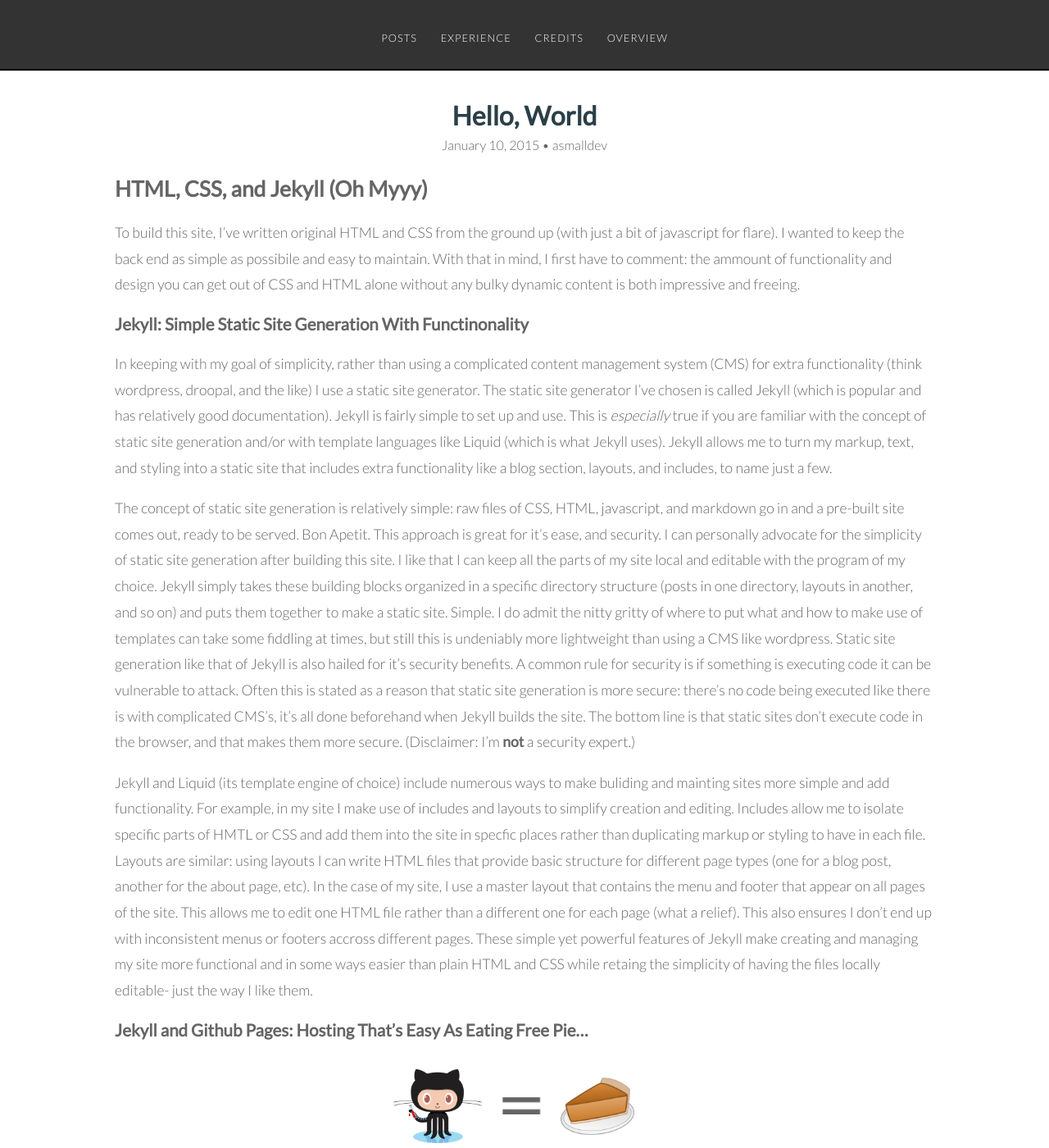
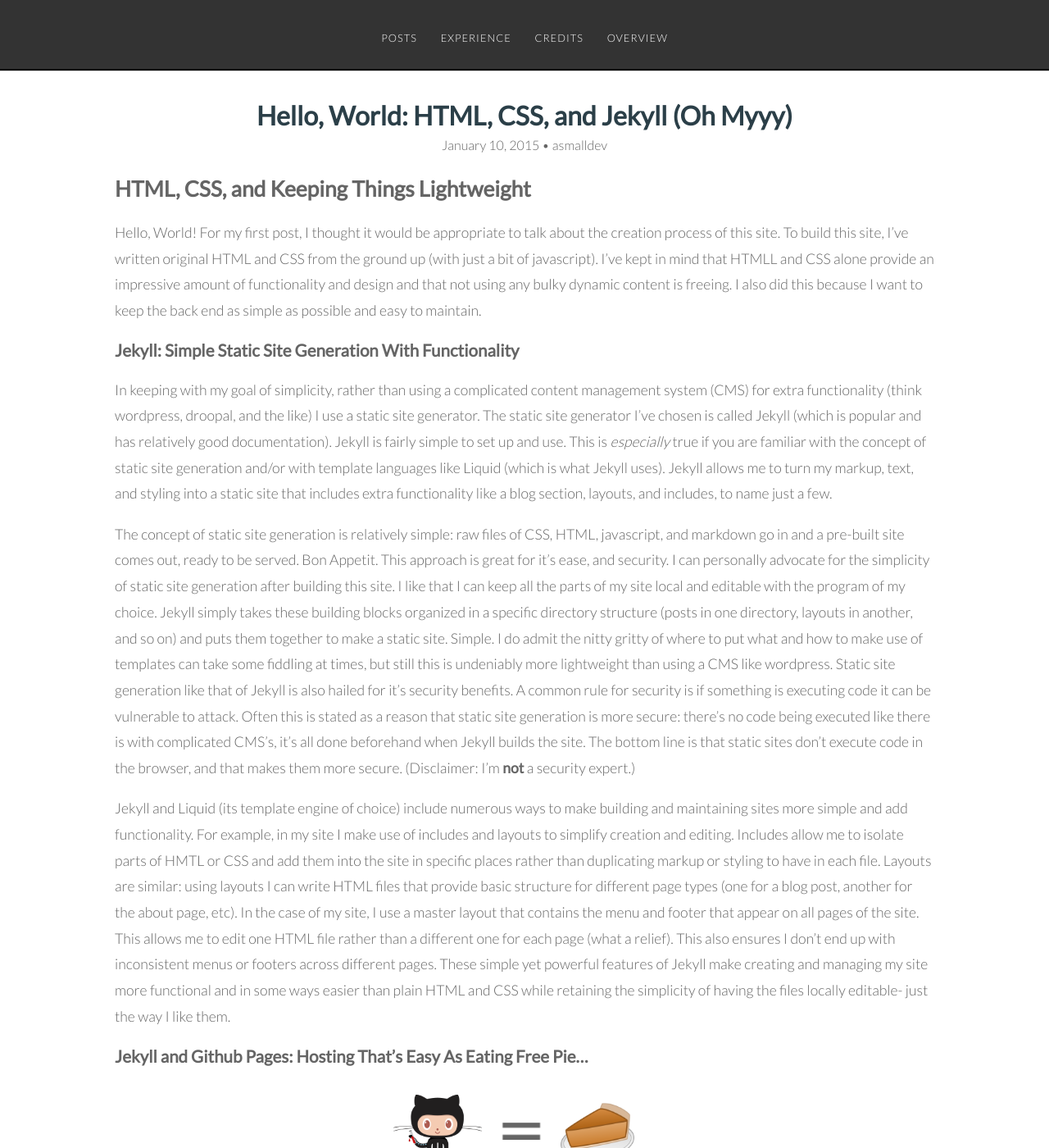
Before and after one commit to csmallbio/asmalldev.github.io, a Jekyll site: the page built from _posts/2014-12-15-hello-world.md, in a window 1280 px wide and 1400 px high. Shown: the whole window at 82% size. Built offline with Jekyll 4.4.1, drawn with Linux system fonts in a browser that asks for light colours; nearby versions of some CDN libraries; some web fonts are replaced; some of the changed text lies outside the part shown.

Commit message:
spell check and typos fix for post0

```diff
--- a/_posts/2014-12-15-hello-world.md
+++ b/_posts/2014-12-15-hello-world.md
@@ -1,22 +1,22 @@
 ---
 layout: post
-title:  "Hello, World"
+title:  "Hello, World: HTML, CSS, and Jekyll (Oh Myyy)"
 date:   2015-1-10 14:02
 author: "asmalldev"
 read_time: "5 minutes"
-article_overview: "Hello, World! For my first post, I thought it would be appropriate to talk about the creation process of this site. To build this site, I've written original HTML and CSS from the ground up (with just a bit of javascript for flare). I wanted to keep the back end as simple as possbile and easy to maintain. With that in mind, I first have to comment: the amount of..."
+article_overview: "Hello, World! For my first post, I thought it would be appropriate to talk about the creation process of this site. To build this site, I've written original HTML and CSS from the ground up (with just a bit of javascript). I've kept in mind that HTMLL and CSS alone provide an impressive amount of functionality and..."
 
 ---
 
-##HTML, CSS, and Jekyll (Oh Myyy)
-To build this site, I've written original HTML and CSS from the ground up (with just a bit of javascript for flare). I wanted to keep the back end as simple as possibile and easy to maintain. With that in mind, I first have to comment: the ammount of functionality and design you can get out of CSS and HTML alone without any bulky dynamic content is both impressive and freeing.
+##HTML, CSS, and Keeping Things Lightweight
+Hello, World! For my first post, I thought it would be appropriate to talk about the creation process of this site. To build this site, I've written original HTML and CSS from the ground up (with just a bit of javascript). I've kept in mind that HTMLL and CSS alone provide an impressive amount of functionality and design and that not using any bulky dynamic content is freeing. I also did this because I want to keep the back end as simple as possible and easy to maintain.
 
-###Jekyll: Simple Static Site Generation With Functinonality
+###Jekyll: Simple Static Site Generation With Functionality
 In keeping with my goal of simplicity, rather than using a complicated content management system (CMS) for extra functionality (think wordpress, droopal, and the like) I use a static site generator. The static site generator I've chosen is called Jekyll (which is popular and has relatively good documentation). Jekyll is fairly simple to set up and use. This is *especially* true if you are familiar with the concept of static site generation and/or with template languages like Liquid (which is what Jekyll uses). Jekyll allows me to turn my markup, text, and styling into a static site that includes extra functionality like a blog section, layouts, and includes, to name just a few.
 
-The concept of static site generation is relatively simple: raw files of CSS, HTML, javascript, and markdown go in and a pre-built site comes out, ready to be served. Bon Apetit. This approach is great for it's ease, and security. I can personally advocate for the simplicity of static site generation after building this site. I like that I can keep all the parts of my site local and editable with the program of my choice. Jekyll simply takes these building blocks organized in a specific directory structure (posts in one directory, layouts in another, and so on) and puts them together to make a static site. Simple. I do admit the nitty gritty of where to put what and how to make use of templates can take some fiddling at times, but still this is undeniably more lightweight than using a CMS like wordpress. Static site generation like that of Jekyll is also hailed for it's security benefits. A common rule for security is if something is executing code it can be vulnerable to attack. Often this is stated as a reason that static site generation is more secure: there's no code being executed like there is with complicated CMS's, it's all done beforehand when Jekyll builds the site. The bottom line is that static sites don't execute code in the browser, and that makes them more secure. (Disclaimer: I'm **not** a security expert.)
+The concept of static site generation is relatively simple: raw files of CSS, HTML, javascript, and markdown go in and a pre-built site comes out, ready to be served. Bon Appetit. This approach is great for it's ease, and security. I can personally advocate for the simplicity of static site generation after building this site. I like that I can keep all the parts of my site local and editable with the program of my choice. Jekyll simply takes these building blocks organized in a specific directory structure (posts in one directory, layouts in another, and so on) and puts them together to make a static site. Simple. I do admit the nitty gritty of where to put what and how to make use of templates can take some fiddling at times, but still this is undeniably more lightweight than using a CMS like wordpress. Static site generation like that of Jekyll is also hailed for it's security benefits. A common rule for security is if something is executing code it can be vulnerable to attack. Often this is stated as a reason that static site generation is more secure: there's no code being executed like there is with complicated CMS's, it's all done beforehand when Jekyll builds the site. The bottom line is that static sites don't execute code in the browser, and that makes them more secure. (Disclaimer: I'm **not** a security expert.)
 
-Jekyll and Liquid (its template engine of choice) include numerous ways to make buliding and mainting sites more simple and add functionality. For example, in my site I make use of includes and layouts to simplify creation and editing. Includes allow me to isolate specific parts of HMTL or CSS and add them into the site in specfic places rather than duplicating markup or styling to have in each file. Layouts are similar: using layouts I can write HTML files that provide basic structure for different page types (one for a blog post, another for the about page, etc). In the case of my site, I use a master layout that contains the menu and footer that appear on all pages of the site. This allows me to edit one HTML file rather than a different one for each page (what a relief). This also ensures I don't end up with inconsistent menus or footers accross different pages. These simple yet powerful features of Jekyll make creating and managing my site more functional and in some ways easier than plain HTML and CSS while retaing the simplicity of having the files locally editable- just the way I like them.
+Jekyll and Liquid (its template engine of choice) include numerous ways to make building and maintaining sites more simple and add functionality. For example, in my site I make use of includes and layouts to simplify creation and editing. Includes allow me to isolate parts of HMTL or CSS and add them into the site in specific places rather than duplicating markup or styling to have in each file. Layouts are similar: using layouts I can write HTML files that provide basic structure for different page types (one for a blog post, another for the about page, etc). In the case of my site, I use a master layout that contains the menu and footer that appear on all pages of the site. This allows me to edit one HTML file rather than a different one for each page (what a relief). This also ensures I don't end up with inconsistent menus or footers across different pages. These simple yet powerful features of Jekyll make creating and managing my site more functional and in some ways easier than plain HTML and CSS while retaining the simplicity of having the files locally editable- just the way I like them.
 
 ### Jekyll and Github Pages: Hosting That's Easy As Eating Free Pie...
 <div class="center_imgs">
@@ -24,7 +24,7 @@
 <img class="post_img" src="/img/post0/equals.png" alt="equals">
 <img class="post_img" src="/img/post0/pie.png" alt="pie">
 </div>
-Combined with Github pages I am able to host this site in a git repository for *free*. The ease that this approach brings to building, maintaining, and hosting a site makes the whole process a joy and basically makes me want to <s>laugh maniacally while petting a kitten</s> donate a bitcoin or two to Github and Jekyll.
+Combined with Github pages I am able to host this site in a git repository for *free*. This is the cherry on top. The simplicity that Jekyll brings to building and maintaining a site and the ease of hosting on Github pages makes the whole process a joy and basically makes me want to <s>laugh maniacally while petting a kitten</s> donate a bitcoin or two to Github and Jekyll.
 
 ### Long Story Short:
-Jekyll and Github were instrumental in the making of this site and provide a simple, function, and secure solution for static site generation and deployment. I highly encourage you to check out both [Jekyll](http://www.jekyllrb.com) and [Github Pages](http://www.pages.github.com). Head over to the credits tab up above to see the other useful tools I've used for this site!
+Jekyll and Github were instrumental in the making of this site and provide a simple, functional, and secure solution for static site generation and deployment. I highly encourage you to check out both [Jekyll](http://www.jekyllrb.com) and [Github Pages](http://www.pages.github.com). Head over to the credits tab up above to see the other useful tools I've used for this site!
```
